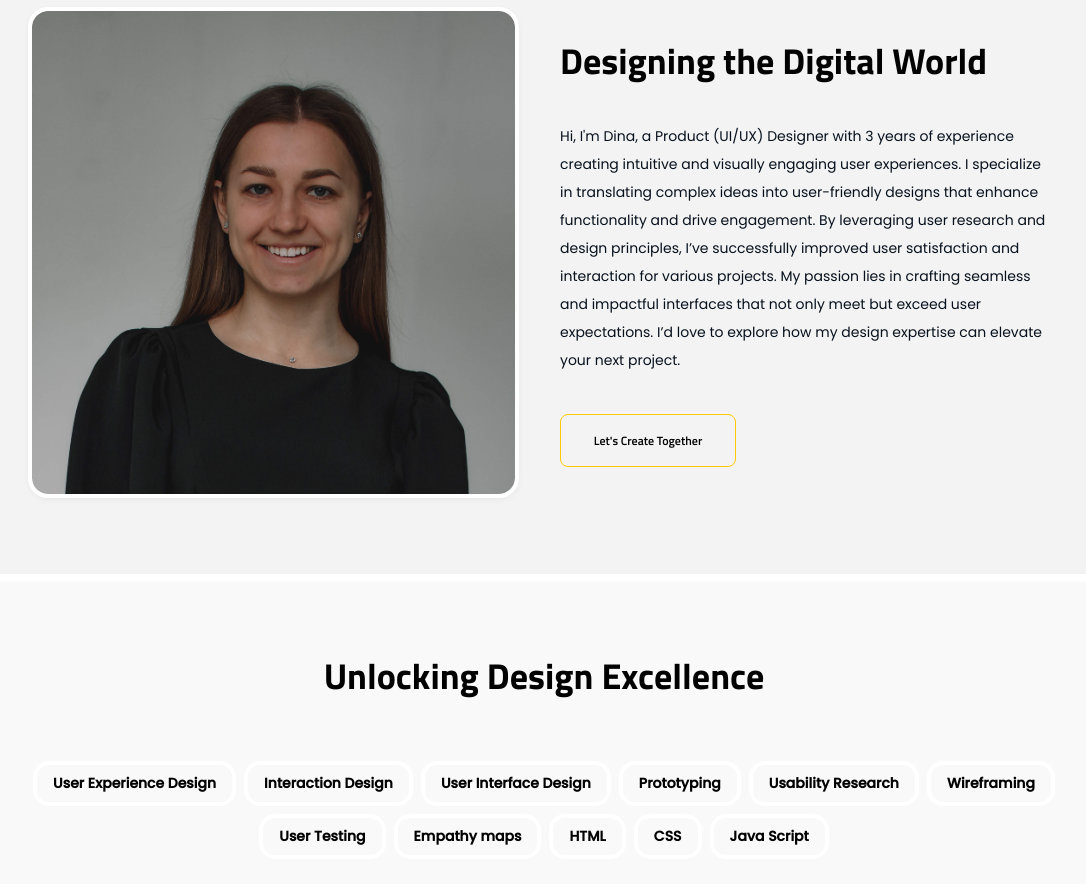
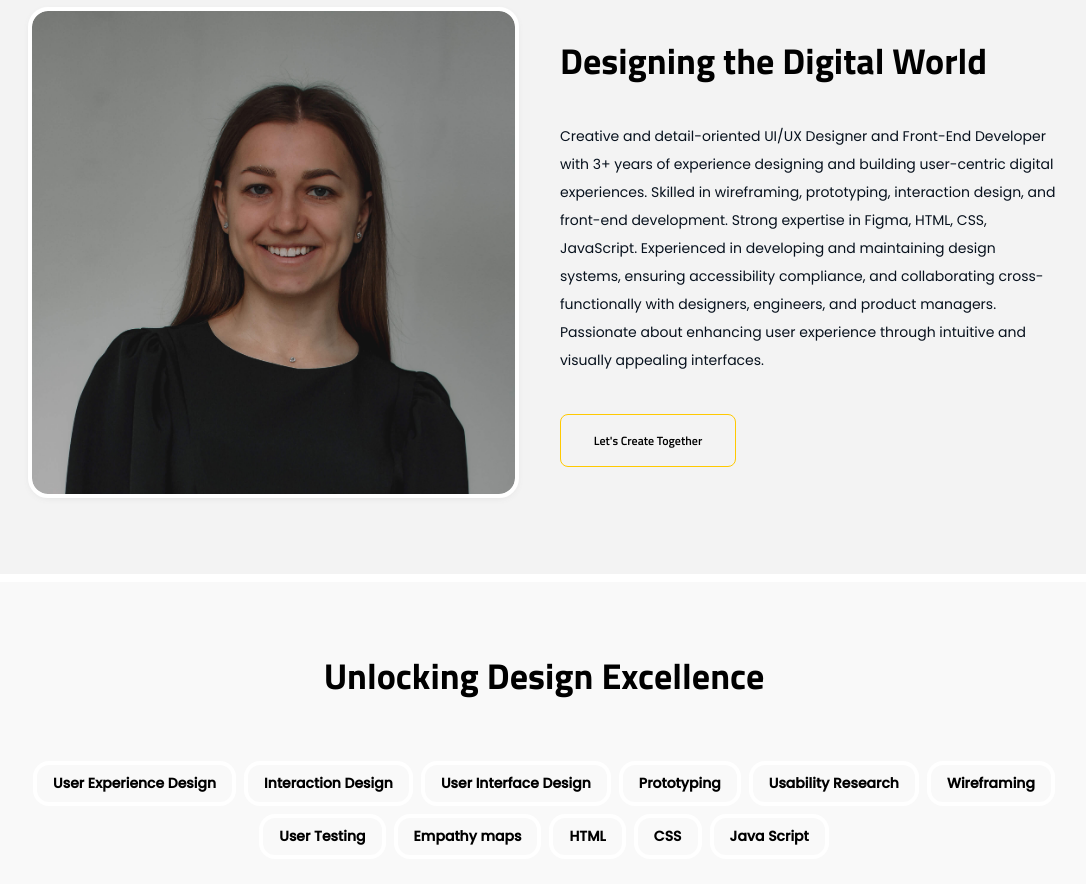
Before and after one commit to dinak0103/design, a plain HTML site: page index.html in a window 1280 px wide. Shown: the part 1380-2264 px from the top of the page, without its empty margins (96-1182 px from the left). Drawn offline with Linux system fonts and the light colour scheme.

Commit message:
Update index.html
changed the description

```diff
--- a/index.html
+++ b/index.html
@@ -145,7 +145,7 @@
                   </h2>
                   <div class="about__description grid">
                      <p>
-                        Hi, I'm Dina, a Product (UI/UX) Designer with 3 years of experience creating intuitive and visually engaging user experiences. I specialize in translating complex ideas into user-friendly designs that enhance functionality and drive engagement. By leveraging user research and design principles, I’ve successfully improved user satisfaction and interaction for various projects. My passion lies in crafting seamless and impactful interfaces that not only meet but exceed user expectations. I’d love to explore how my design expertise can elevate your next project.
+                        Creative and detail-oriented UI/UX Designer and Front-End Developer with 3+ years of experience designing and building user-centric digital experiences. Skilled in wireframing, prototyping, interaction design, and front-end development. Strong expertise in Figma, HTML, CSS, JavaScript. Experienced in developing and maintaining design systems, ensuring accessibility compliance, and collaborating cross-functionally with designers, engineers, and product managers. Passionate about enhancing user experience through intuitive and visually appealing interfaces.
                      </p>
 
                   </div>
```
